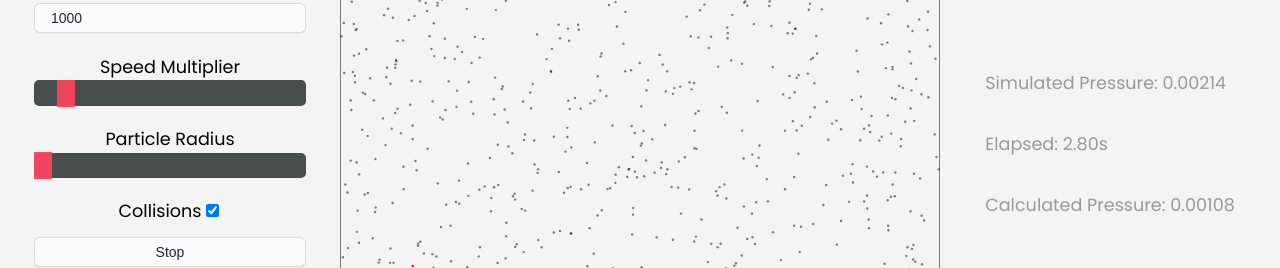
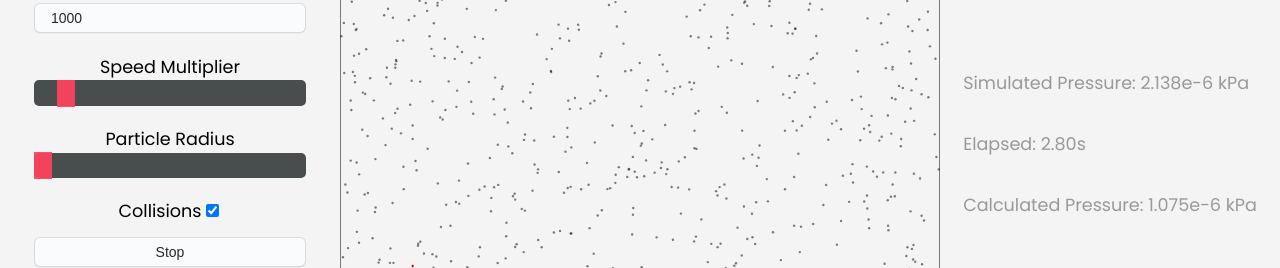
Before and after one commit to JBreidfjord/particle-sim, a React (Create React App) app: page / in a window 1280 px wide. Both pictures are taken after a click on the button "Start". Shown: the part 240-508 px from the top of the page. Built offline with nearby package versions, Linux system fonts and the light colour scheme.

Commit message:
Add units to pressure

```diff
--- a/src/Stats.js
+++ b/src/Stats.js
@@ -8,14 +8,20 @@ export default function Stats({ particles, elapsed }) {
           <p>
             {/* P = F / A, F = Δp / Δt */}
             {/* A = 1 when container wall length = 1 */}
-            Simulated Pressure: {(Particle.momentumTransferred(particles) / elapsed / 4).toFixed(5)}
+            Simulated Pressure:{" "}
+            {(Particle.momentumTransferred(particles) / elapsed / 4 / 1000).toExponential(3)} kPa
           </p>
           <p>Elapsed: {elapsed.toFixed(2)}s</p>
           <p>
             {/* P = K/A, where K is the total kinetic energy of the particles */}
             {/* A = 1 when container wall length = 1 */}
             Calculated Pressure:{" "}
-            {(Particle.totalKineticEnergy(particles) / (1 - Particle.area(particles))).toFixed(5)}
+            {(
+              Particle.totalKineticEnergy(particles) /
+              (1 - Particle.area(particles)) /
+              1000
+            ).toExponential(3)}{" "}
+            kPa
           </p>
         </>
       )}
```
